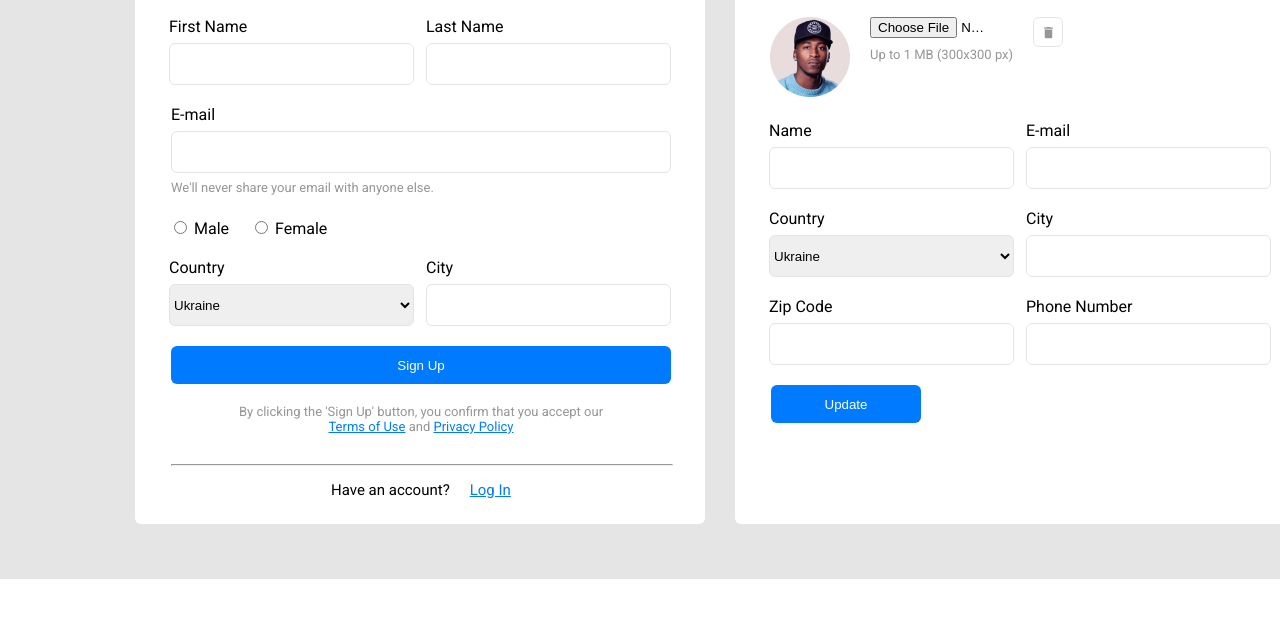
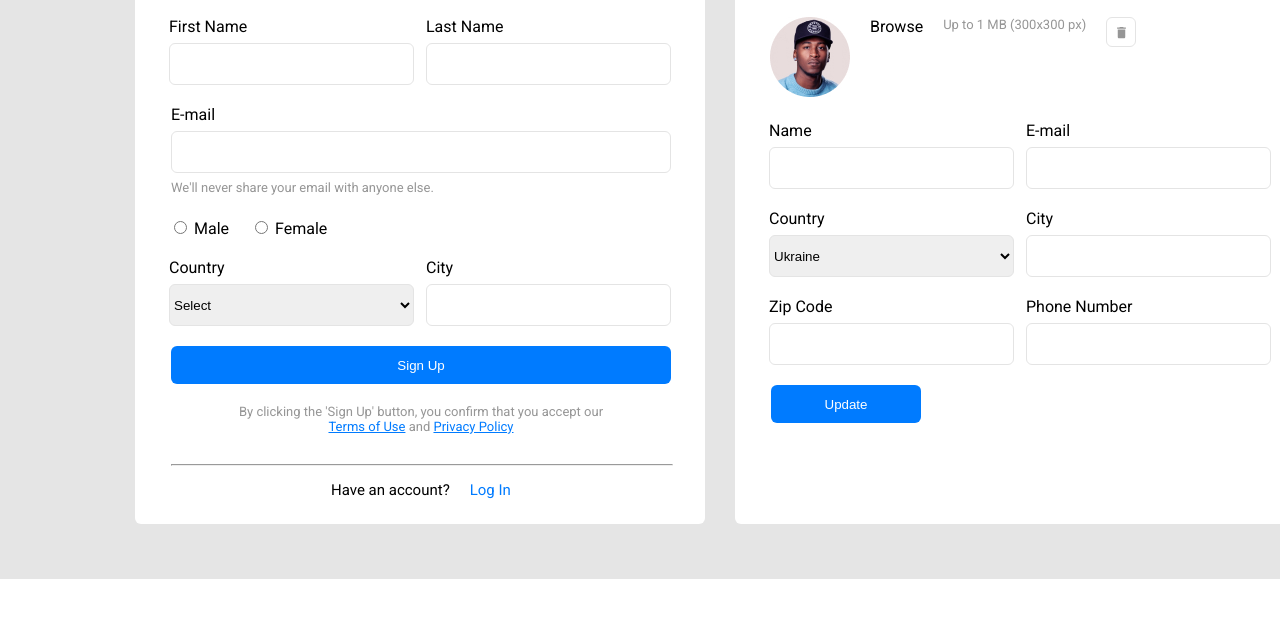
Before and after one commit to KostyaStrakhov/6-FORMS, a plain HTML site: page index.html in a window 1280 px wide. Shown: the part 121-738 px from the top of the page. Drawn offline with Linux system fonts and the light colour scheme.

Commit message:
coommit2

```diff
--- a/index.html
+++ b/index.html
@@ -13,7 +13,7 @@
 <body>
 
 <main class="back">
-  <!-- Левая панель -->
+  <!-- Left panel -->
   <section class="left-panel">
       <div class="elements-row">
          <div><h2>Create an Account</h2></div>
@@ -48,16 +48,17 @@
         </form>
 
         <div class="country-city">
-          <div class="country">
+          <form class="country">
           <label for="country">Country</label>
-          <select name="country" size="1" class="input-select">
+          <select name="country" id="country" class="input-select">
+            <option value="" disabled selected>Select</option>
             <option value="ukraine">Ukraine</option>
             <option value="uk">United Kingdom</option>
             <option value="germany">Germany</option>
             <option value="usa">USA</option>
             <option value="canada">Canada</option>
           </select>
-        </div>
+        </form>
 
           <div class="city">
               <label for="city">City</label>
@@ -73,25 +74,28 @@
       <hr>
       <div class="p-login">
       <div><p>Have an account?</p></div>
-      <div><p><a href="#">Log In</a></p></div>
+      <div><p><a href="#" class="a-login">Log In</a></p></div>
       </div>
   </section>
 
 
-  <!-- Правая панель -->
+  <!-- Right panel -->
   <section class="right-panel">
     <div class="elements-row">
         <div><h2>Profile</h2></div>
 
         <form class="profile">
+
             <div><img src="photo.jpg" alt="Photo"></div>
 
-            <div><input type="file" name="file" class="upload-file">
-                <p class="p-email"> Up to 1 MB (300x300 px)</p>
+            <div>
+            <label for="upload">Browse</label>
+            <input type="file" id="upload" class="upload-file"></div>
 
-              </div>
-              <div><button type="reset" class="button-clear"></button>
-              </div>
+            <div><p class="p-email"> Up to 1 MB (300x300 px)</p></div>
+
+           <div><button type="reset" class="button-clear"></button>
+          </div>
         </form>
 
         <form class="name-lastname">
--- /dev/null
+++ b/index2.css
@@ -0,0 +1,10 @@
+label {
+    cursor: pointer;
+    /* Style as you please, it will become the visible UI component. */
+ }
+
+ #upload-photo {
+    opacity: 0;
+    position: absolute;
+    z-index: -1;
+ }
--- a/styles.css
+++ b/styles.css
@@ -104,15 +104,23 @@ border-color: #007BFF
 
 .input-select:focus{
 outline: #007BFF;
+
+}
+
+.input-select:link{
+color: #007BFF;
 }
 
 a{
 color: #007BFF;
 }
 
+.a-login{
+text-decoration: none;
+}
+
 .radiobutton {
 margin: 0px;
-/* margin-top: -38px; */
 display: flex;
 flex-direction: row;
 column-gap: 21px;
@@ -187,15 +195,7 @@ margin: 0px;
 height: 45px;
 }
 
-input[type=file]{
-width: ;
-}
 
-.upload-file {
-width: 118px;
-margin: 0px;
-margin-bottom: 9px;
-}
 
 .profile{
 margin: 0;
@@ -225,3 +225,14 @@ background-repeat: no-repeat;
 background-size: 15px;
 background-position: center;
 }
+
+.file-label {
+cursor: pointer;
+
+}
+
+.upload-file {
+    opacity: 0;
+    position: absolute;
+    z-index: -1;
+}
```
Also changed, not shown: index2.html (added, +21 -0 lines).
